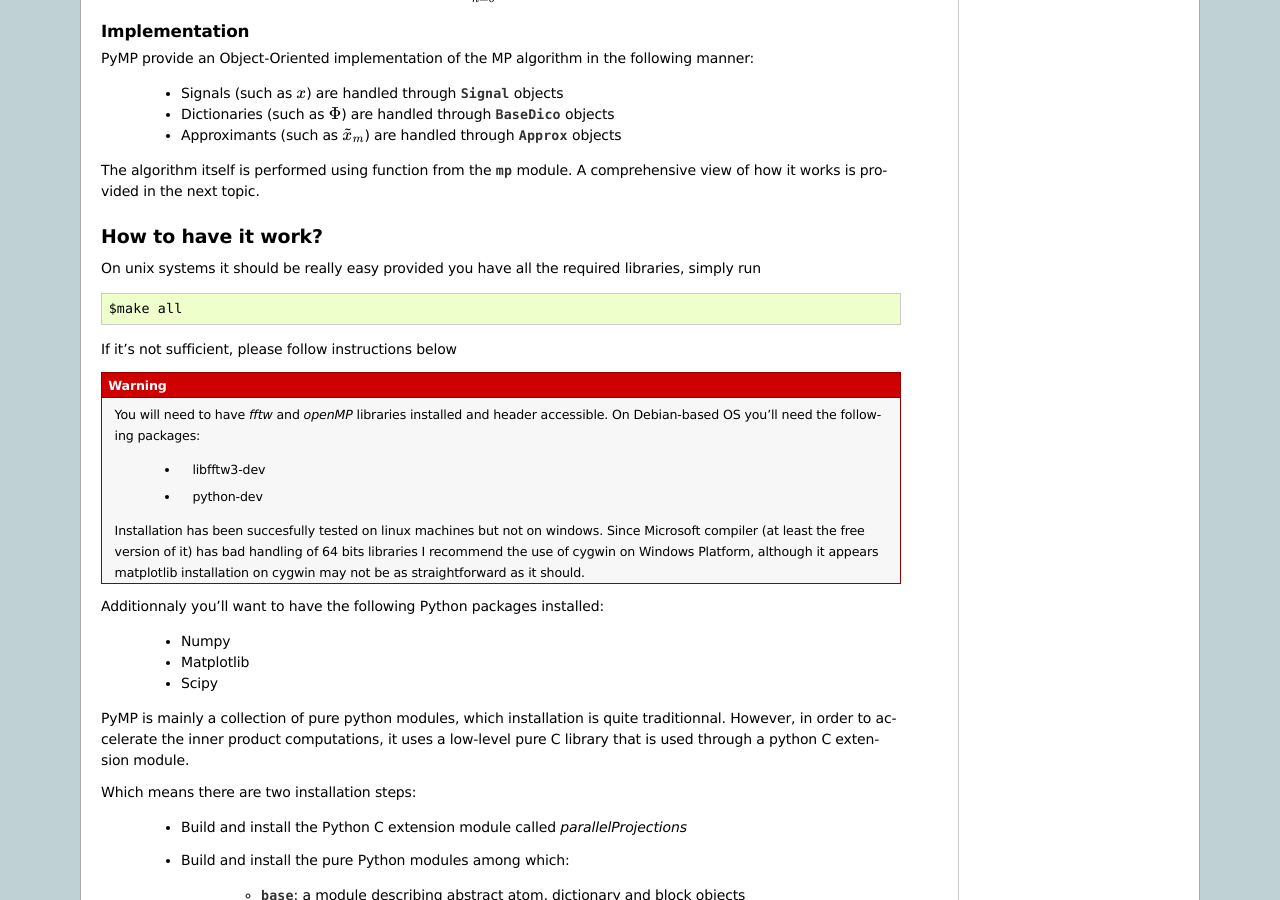
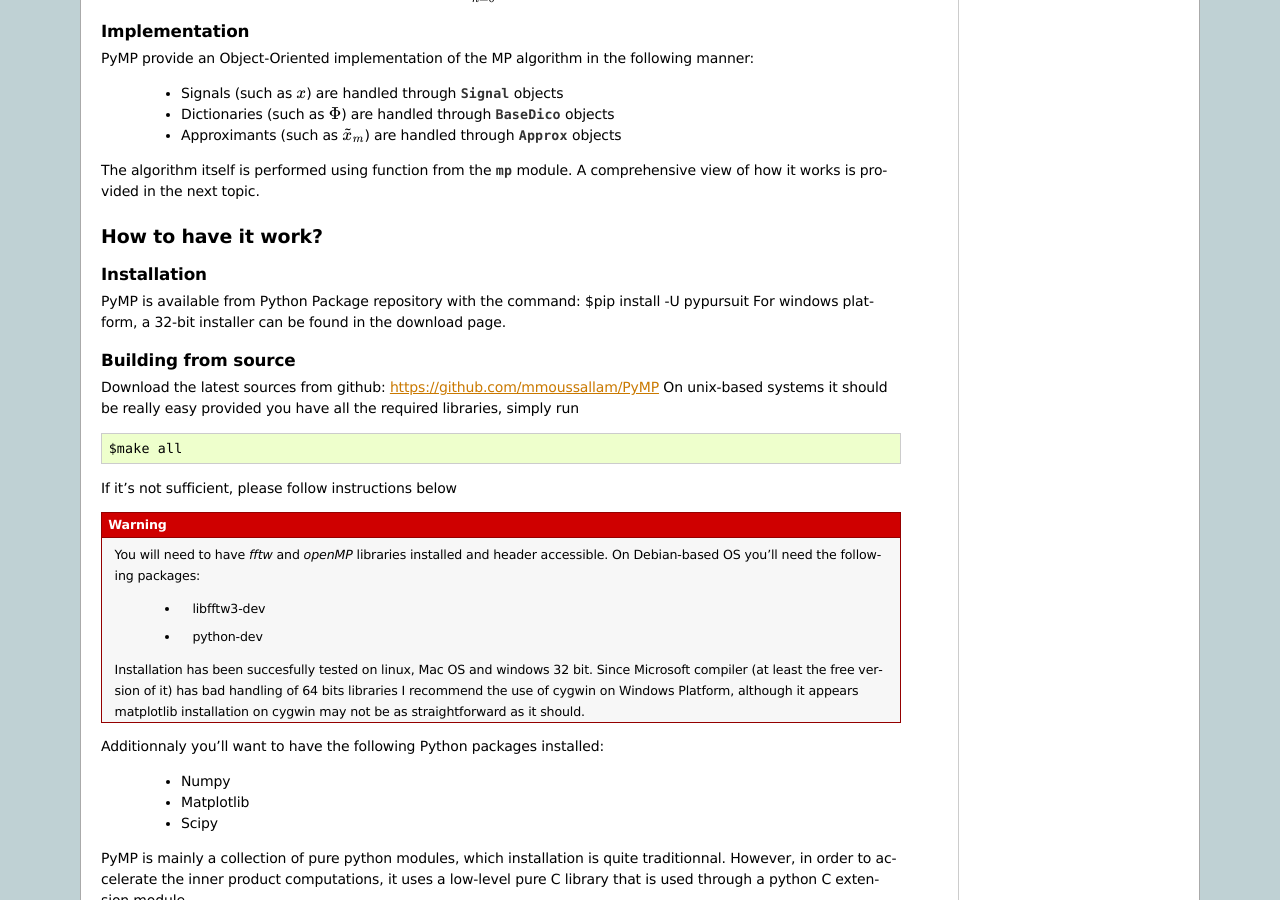
Before and after one commit to mmoussallam/PyMP, a Sphinx documentation site: the page built from doc/doc.rst, in a window 1280 px wide and 900 px high, scrolled down 690 px. Built offline with Sphinx 7.4.7, drawn with Linux system fonts in a browser that asks for light colours; some of the changed text lies outside the part shown.

Commit message:
maj doc. add the windows installer on pymp's page

```diff
--- a/doc/doc.rst
+++ b/doc/doc.rst
@@ -52,7 +52,16 @@ The algorithm itself is performed using function from the :mod:`.mp` module. A c
 
 How to have it work?
 --------------------
-On unix systems it should be really easy provided you have all the required libraries, simply run ::
+
+Installation
+************
+PyMP is available from Python Package repository with the command: $pip install -U pypursuit
+For windows platform, a 32-bit installer can be found in the download page.
+
+Building from source
+********************
+Download the latest sources from github: https://github.com/mmoussallam/PyMP
+On unix-based systems it should be really easy provided you have all the required libraries, simply run ::
 
    $make all
 
@@ -66,7 +75,7 @@ If it's not sufficient, please follow instructions below
 
 		- python-dev
 
-	Installation has been succesfully tested on linux machines but not on windows.
+	Installation has been succesfully tested on linux, Mac OS and windows 32 bit.
 	Since Microsoft compiler (at least the free version of it) has bad handling of 64 bits libraries
 	I recommend the use of cygwin on Windows Platform, although it appears matplotlib installation on cygwin
 	may not be as straightforward as it should.
```
